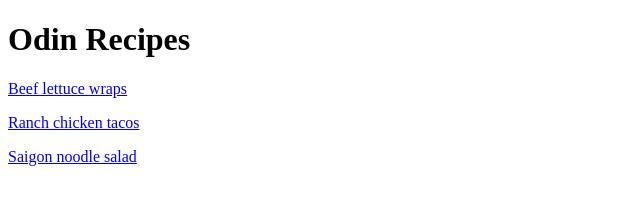
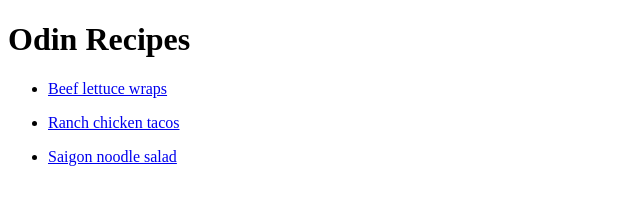
Before and after one commit to JoshuaRaybould/odin-recipes, a plain HTML site: page index.html in a window 1280 px wide. Shown: the whole page, without its empty margins (0-640 px from the left). Drawn offline with Linux system fonts and the light colour scheme.

```diff
--- a/index.html
+++ b/index.html
@@ -7,8 +7,10 @@
 
 <body>
     <h1>Odin Recipes</h1>
-    <p><a href="recipes/beef-lettuce-wraps.html">Beef lettuce wraps</a></p>
-    <p><a href="recipes/ranch-chicken-tacos.html">Ranch chicken tacos</a></p>
-    <p><a href="recipes/saigon-noodle-salad.html">Saigon noodle salad</a></p>
+    <ul>
+        <p><li><a href="recipes/beef-lettuce-wraps.html">Beef lettuce wraps</a></li></p>
+        <p><li><a href="recipes/ranch-chicken-tacos.html">Ranch chicken tacos</a></li></p>
+        <p><li><a href="recipes/saigon-noodle-salad.html">Saigon noodle salad</a></li></p>
+    </ul>
 </body>
 </html>
```
